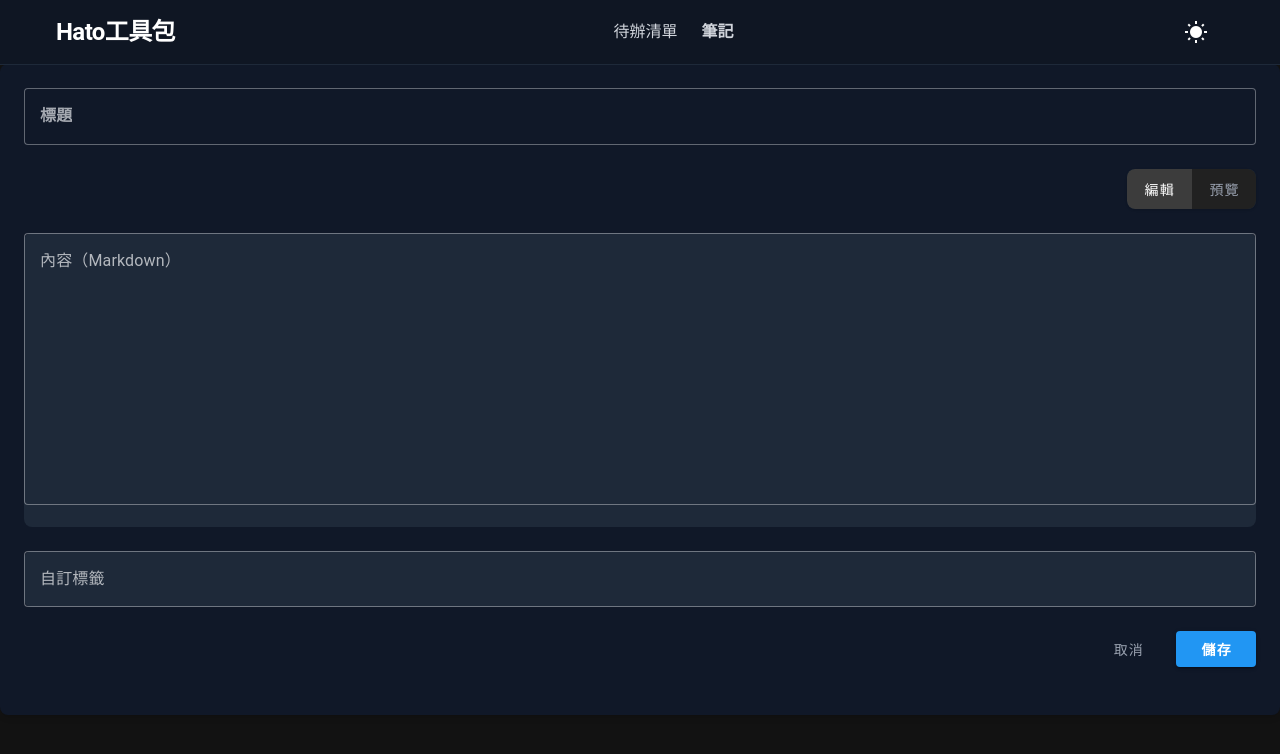
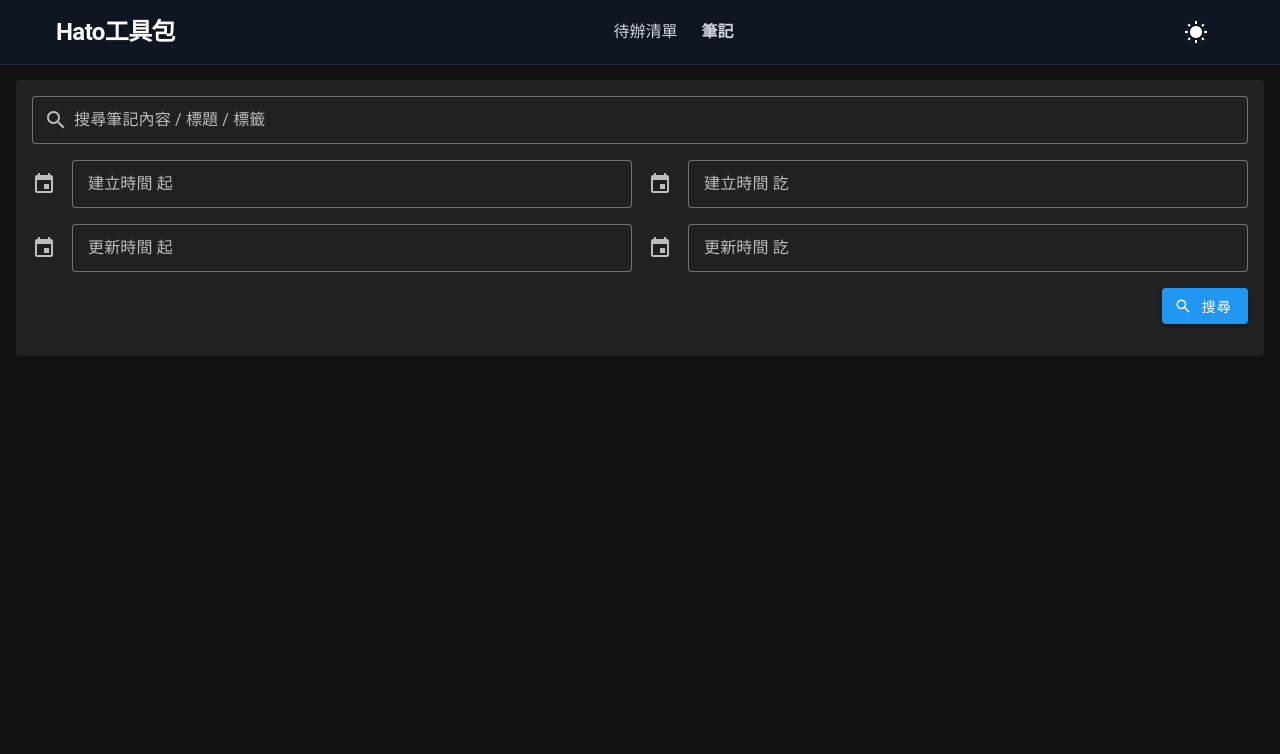
Before and after one commit to chiupinchun/tools, a Vue app: page /#/note in a window 1280 px wide. Both pictures are taken after a click on the button 1196 px from the left and 32 px from the top of the page. Shown: the top 754 px of the page. Built offline with nearby package versions, Linux system fonts and the light colour scheme.

Commit message:
feat: note list page (not complete)

```diff
--- /dev/null
+++ b/src/components/note/Filter.vue
@@ -0,0 +1,88 @@
+<script setup lang="ts">
+import { ref } from "vue";
+import { VDateInput } from "vuetify/labs/VDateInput";
+
+const emit = defineEmits<{
+  (
+    e: "search",
+    payload: {
+      keyword: string;
+      fromCreated: string | null;
+      toCreated: string | null;
+      fromUpdated: string | null;
+      toUpdated: string | null;
+    }
+  ): void;
+}>();
+
+const keyword = ref("");
+const fromCreated = ref<string | null>(null);
+const toCreated = ref<string | null>(null);
+const fromUpdated = ref<string | null>(null);
+const toUpdated = ref<string | null>(null);
+
+const onSearch = () => {
+  emit("search", {
+    keyword: keyword.value,
+    fromCreated: fromCreated.value,
+    toCreated: toCreated.value,
+    fromUpdated: fromUpdated.value,
+    toUpdated: toUpdated.value,
+  });
+};
+</script>
+
+<template>
+  <v-card flat class="p-4 space-y-4">
+    <v-text-field
+      v-model="keyword"
+      label="搜尋筆記內容 / 標題 / 標籤"
+      prepend-inner-icon="mdi-magnify"
+      clearable
+      density="comfortable"
+      hide-details
+      variant="outlined"
+    />
+
+    <div class="grid md:grid-cols-2 gap-4">
+      <v-date-input
+        v-model="fromCreated"
+        label="建立時間 起"
+        density="comfortable"
+        variant="outlined"
+        clearable
+        hide-details
+      />
+      <v-date-input
+        v-model="toCreated"
+        label="建立時間 訖"
+        density="comfortable"
+        variant="outlined"
+        clearable
+        hide-details
+      />
+      <v-date-input
+        v-model="fromUpdated"
+        label="更新時間 起"
+        density="comfortable"
+        variant="outlined"
+        clearable
+        hide-details
+      />
+      <v-date-input
+        v-model="toUpdated"
+        label="更新時間 訖"
+        density="comfortable"
+        variant="outlined"
+        clearable
+        hide-details
+      />
+    </div>
+
+    <div class="flex justify-end">
+      <v-btn color="primary" @click="onSearch" prepend-icon="mdi-magnify">
+        搜尋
+      </v-btn>
+    </div>
+  </v-card>
+</template>
--- /dev/null
+++ b/src/components/note/PreviewNote.vue
@@ -0,0 +1,45 @@
+<script lang="ts" setup>
+import type { Note } from "@/api/modules/note";
+
+interface Props {
+  note: Note;
+}
+defineProps<Props>();
+</script>
+
+<template>
+  <div
+    class="border rounded-lg p-4 bg-white dark:bg-slate-800 shadow-sm hover:shadow-md transition"
+  >
+    <div class="flex justify-between items-start mb-2">
+      <h2 class="text-lg font-semibold line-clamp-1">{{ note.title }}</h2>
+      <span class="text-xs text-gray-500">{{
+        new Date(note.createdAt).toLocaleDateString()
+      }}</span>
+    </div>
+
+    <div class="flex flex-wrap gap-2 mb-3">
+      <v-chip
+        v-for="tag in note.tags"
+        :key="tag"
+        size="small"
+        color="primary"
+        variant="outlined"
+        class="text-sm"
+      >
+        {{ tag }}
+      </v-chip>
+    </div>
+
+    <div
+      class="text-sm text-gray-700 dark:text-gray-300 overflow-hidden max-h-24 whitespace-pre-line"
+      style="
+        mask-image: linear-gradient(to bottom, black 70%, transparent 100%);
+      "
+    >
+      {{ note.content }}
+    </div>
+  </div>
+</template>
+
+<style scoped></style>
--- a/src/router/index.ts
+++ b/src/router/index.ts
@@ -2,11 +2,12 @@ import { createRouter, createWebHashHistory } from "vue-router";
 
 import Home from "@/views/Home.vue";
 import Todo from "@/views/Todo.vue";
+import NoteList from "@/views/note/List.vue";
 import NoteEdit from "@/views/note/Edit.vue";
 
 const routes = [
   { path: "/todo", component: Todo },
-  { path: "/note", component: NoteEdit },
+  { path: "/note", component: NoteList },
   { path: "/note/edit", component: NoteEdit },
   { path: "/note/:id/edit", component: NoteEdit },
   { path: "/", component: Home },
--- /dev/null
+++ b/src/views/note/List.vue
@@ -0,0 +1,32 @@
+<script lang="ts" setup>
+import { useFetch } from "@/api/core";
+import { getNotes, type Note } from "@/api/modules/note";
+import { useRouter } from "vue-router";
+import PreviewNote from "@/components/note/PreviewNote.vue";
+import NoteFilter from "@/components/note/Filter.vue";
+
+const router = useRouter();
+const { data: notes } = useFetch(getNotes, { defaultValue: [] });
+
+const goToEdit = (note: Note) => {
+  router.push(`/note/${note.id}/edit`);
+};
+</script>
+
+<template>
+  <div class="p-4">
+    <div class="mb-4">
+      <NoteFilter />
+    </div>
+
+    <div class="space-y-4">
+      <PreviewNote
+        v-for="note in notes"
+        :key="note.id"
+        :note="note"
+        class="cursor-pointer"
+        @click="goToEdit(note)"
+      />
+    </div>
+  </div>
+</template>
```
